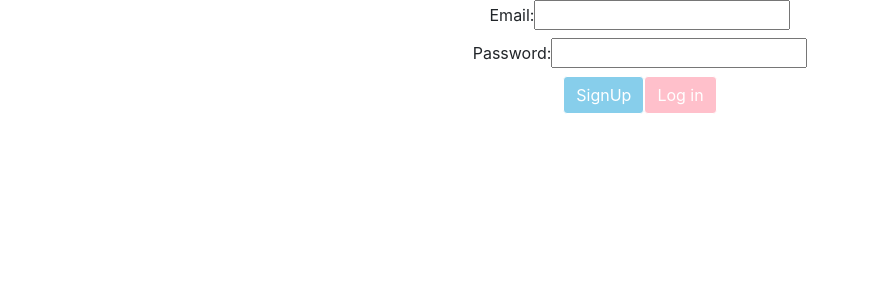
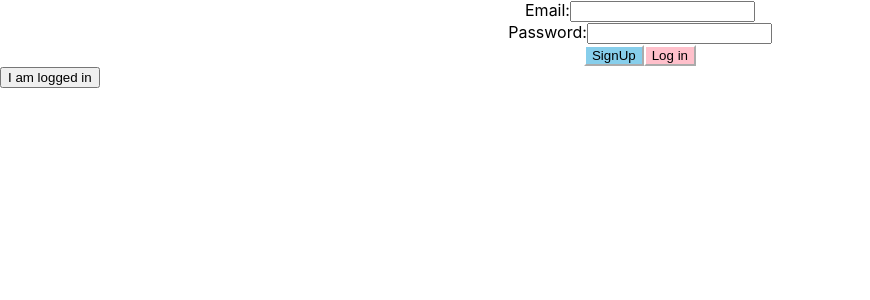
Before and after one commit to steffanciprian/MesteruWeb, a React (Create React App) app: page /mainScreen in a window 1280 px wide. Shown: the top 300 px of the page, without its empty margins (0-870 px from the left). Built offline with nearby package versions, Linux system fonts and the light colour scheme.

Commit message:
first commit

```diff
--- a/src/App.js
+++ b/src/App.js
@@ -1,48 +1,16 @@
 import './App.css';
-import React, {useState} from 'react';
+import React from 'react';
 import firebase from "firebase/app";
 import "firebase/analytics";
 import "firebase/auth";
 import "firebase/firestore";
 import "firebase/database";
-import LoginScreen from "./screens/LoginScreen";
-import {Link, BrowserRouter as Router} from "react-router-dom"
-
 
 function App() {
-    const [email, setEmail] = useState('');
-    const [password, setPassword] = useState('');
-
-    // const pushSomethingToFirebase = () => {
-    //     const firebaseRef = firebase.database().ref();
-    //     firebaseRef.child("User").set(email + " si parola " + password).then(
-    //         response => console.log(response)
-    //     );
-    // }
-
     return (
-        <div className="App">
-            <form>
-                <label>
-                    Email:
-                    <input
-                        onChange={event => setEmail(event.target.value)}
-                        type="text" name="name"/>
-                </label>
-            </form>
-            <form>
-                <label>
-                    Password:
-                    <input
-                        onChange={event => setPassword(event.target.value)}
-                        type="password" name="name"/>
-                </label>
-                <LoginScreen email={email}
-                             password={password}
-                />
-            </form>
+        <div>
         </div>
-    );
+    )
 }
 
 // TODO: Replace the following with your app's Firebase project configuration
--- a/src/index.js
+++ b/src/index.js
@@ -2,31 +2,27 @@ import React from 'react';
 import ReactDOM from 'react-dom';
 import './index.css';
 import App from './App';
-import {BrowserRouter as Router,  Route, Switch} from "react-router-dom";
-import FirstScreen from "./screens/FirstScreen";
+import {BrowserRouter as Router, Route, Switch} from "react-router-dom";
 import LoginScreen from "./screens/LoginScreen";
 import MainScreen from "./screens/MainScreen";
 
 const Routing = () => {
     return (
         <div>
-            <Switch>
-                <Router>
+            <Router>
+                <Switch>
                     <div>
-                        <Route path="/" component={FirstScreen}/>
-                        <Route path="/loginScreen" component={LoginScreen}/>
-                        <Route path="/mainScreen" component={MainScreen}/>
+                        <Route exact path=""  component={LoginScreen}/>
+                        <Route  exact path="/mainScreen"  component={MainScreen}/>
                     </div>
-                </Router>
-
-            </Switch>
-        </div>
-    );
+                </Switch>
+            </Router>
+        </div>)
 }
 
 ReactDOM.render(
-    <React.StrictMode>
+    <Routing>
         <App/>
-    </React.StrictMode>,
+    </Routing>,
     document.getElementById('root')
 );
--- a/src/screens/FirstScreen.js
+++ /dev/null
@@ -1,41 +0,0 @@
-import LoginScreen from "./LoginScreen";
-import React, {useState} from "react";
-
-
-const FirstScreen = () => {
-    const [email, setEmail] = useState('');
-    const [password, setPassword] = useState('');
-
-
-    // const pushSomethingToFirebase = () => {
-    //     const firebaseRef = firebase.database().ref();
-    //     firebaseRef.child("User").set(email + " si parola " + password).then(
-    //         response => console.log(response)
-    //     );
-    // }
-
-    return (
-        <div className="App">
-            <form>
-                <label>
-                    Email:
-                    <input
-                        onChange={event => setEmail(event.target.value)}
-                        type="text" name="name"/>
-                </label>
-            </form>
-            <form>
-                <label>
-                    Password:
-                    <input
-                        onChange={event => setPassword(event.target.value)}
-                        type="password" name="name"/>
-                </label>
-                <LoginScreen email={email}
-                             password={password}
-                />
-            </form>
-        </div>)
-}
-
-export default FirstScreen;
--- a/src/screens/LoginScreen.js
+++ b/src/screens/LoginScreen.js
@@ -1,42 +1,70 @@
-import React, {useState} from 'react';
-import firebase from "firebase/app";
-import "firebase/analytics";
-import "firebase/auth";
-import "firebase/firestore";
-import "firebase/database";
-import {Button} from 'react-bootstrap';
-import 'bootstrap/dist/css/bootstrap.css';
-import './LoginScreen.css';
-import MainScreen from "./MainScreen";
-import {BrowserRouter as Route} from 'react-router-dom';
-
+import React, {useState} from "react";
+import {Button} from "react-bootstrap";
+import firebase from "firebase";
+import {useHistory} from "react-router-dom";
 
 const LoginScreen = props => {
+    const [email, setEmail] = useState('');
+    const [password, setPassword] = useState('');
+    const history = useHistory();
+
+    // const pushSomethingToFirebase = () => {
+    //     const firebaseRef = firebase.database().ref();
+    //     firebaseRef.child("User").set(email + " si parola " + password).then(
+    //         response => console.log(response)
+    //     );
+    // }
     const [loggedIn, setLoggedin] = useState(false);
     const auth = firebase.auth();
 
     const signUp = async (email, password) => {
-        await auth.createUserWithEmailAndPassword(email, password)
-        setLoggedin(true);
+        await auth.createUserWithEmailAndPassword(email, password).then(
+            response => {
+                setLoggedin(true);
+                console.log("am ajuns aici");
+                console.log(response.user.getIdToken());
+                history.push("/mainScreen")
+            }
+        )
     }
     const logIn = async (email, password) => {
-        await auth.signInWithEmailAndPassword(email, password)
-        setLoggedin(true);
+        await auth.signInWithEmailAndPassword(email, password).then(
+            response => {
+                setLoggedin(true);
+                console.log("am ajuns aici");
+                console.log(response.user.getIdToken());
+                history.push("/mainScreen")
+            }
+        )
+
     }
     return (
-        <div>
+        <div className="App">
             <form>
-                <Button style={{backgroundColor: "#87ceeb", borderColor: 'white'}}
-                        onClick={() => signUp(props.email, props.password)}>SignUp</Button>
-                <Button style={{backgroundColor: "#FFC0CB", borderColor: 'white'}}
-                        onClick={() => logIn(props.email, props.password)}>Log in</Button>
+                <label>
+                    Email:
+                    <input
+                        onChange={event => setEmail(event.target.value)}
+                        type="text" name="name"/>
+                </label>
             </form>
-            {/*{loggedIn ? <Router>*/}
-            {/*        <Route path="MainScreen" component={MainScreen}/>*/}
-            {/*    </Router> :*/}
-            {/*    null}*/}
+            <form>
+                <label>
+                    Password:
+                    <input
+                        onChange={event => setPassword(event.target.value)}
+                        type="password" name="name"/>
+                </label>
+                <div>
+                    <form>
+                        <Button style={{backgroundColor: "#87ceeb", borderColor: 'white'}}
+                                onClick={() => signUp(email, password)}>SignUp</Button>
+                        <Button style={{backgroundColor: "#FFC0CB", borderColor: 'white'}}
+                                onClick={() => logIn(email, password)}>Log in</Button>
+                    </form>
+                </div>
+            </form>
         </div>
-
     )
 }
 
```
